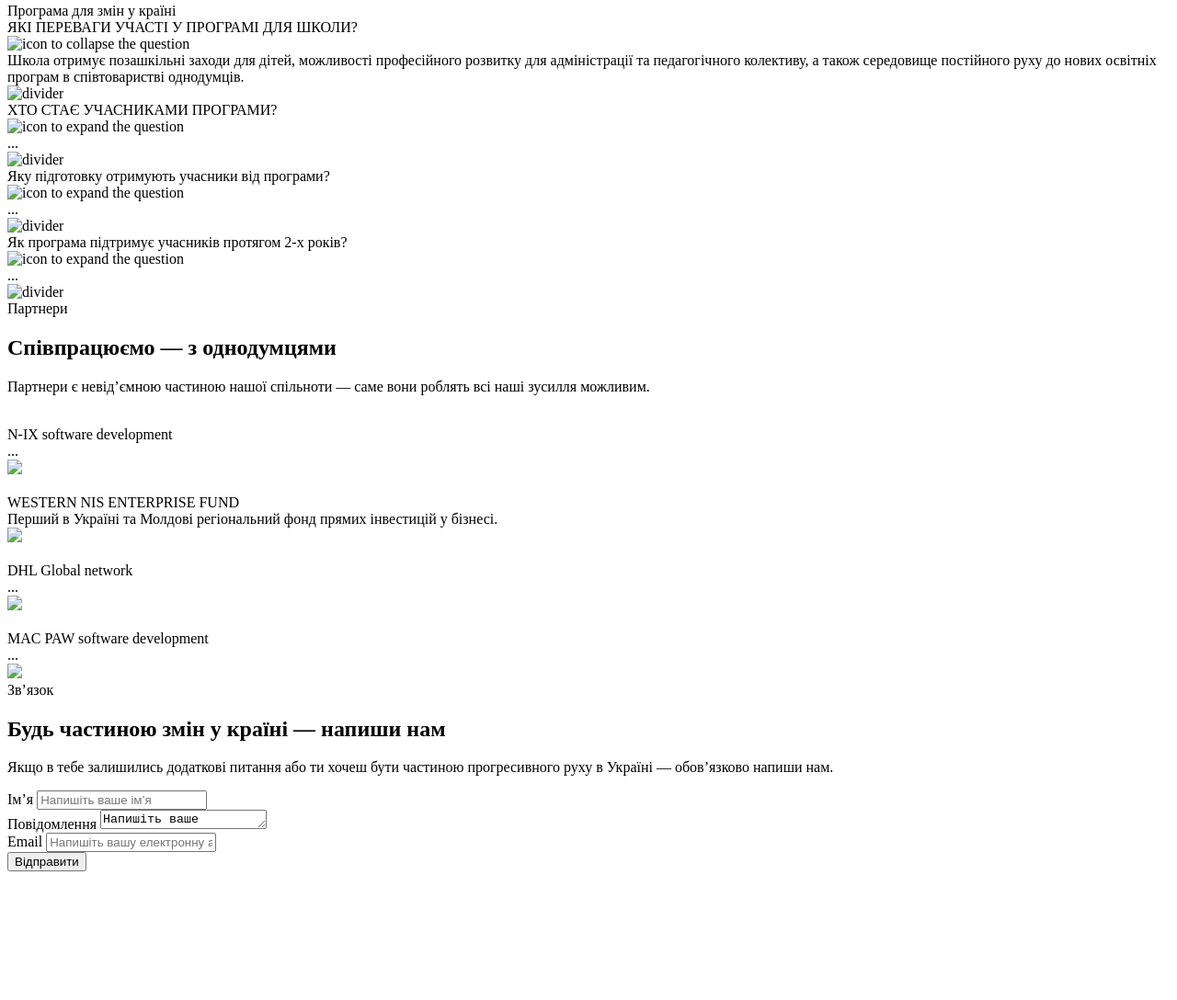
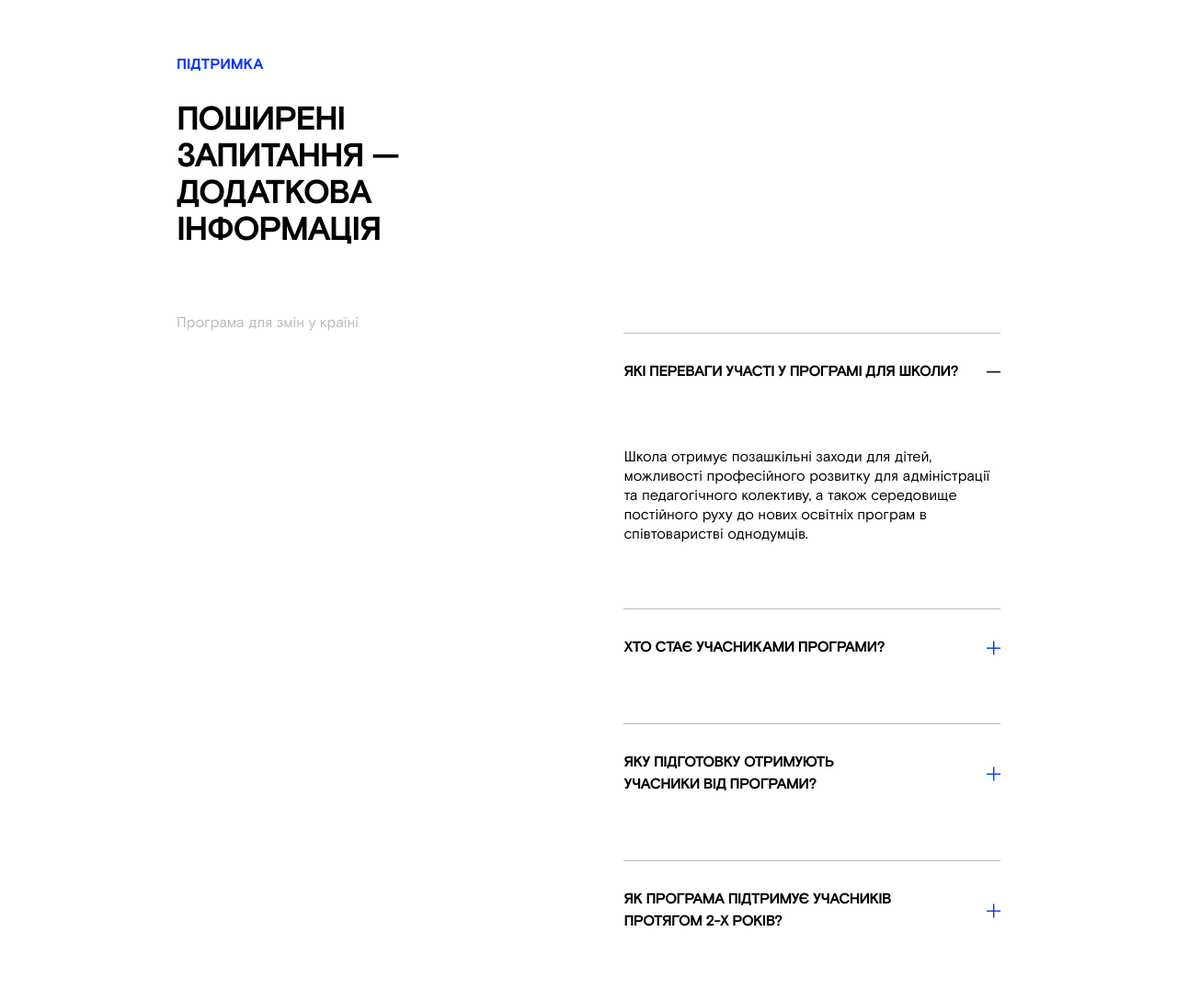
Before and after one commit to flammanatla/projector-css, a plain HTML site: page W5.2/index.html in a window 1280 px wide. Shown: the part 90-1178 px from the top of the page at 92% size. Before the commit the page ends 1046 px from the top, so only its background shows below. Drawn offline with Linux system fonts and the light colour scheme.

Commit message:
W5.2 added styles

```diff
--- a/W5.2/index.html
+++ b/W5.2/index.html
@@ -7,7 +7,7 @@
     </head>
     <body>
         <section class="section">
-            <div class="section__text section__text--left">
+            <div class="section__text">
                 <span class="section__article section__article--blue">
                     Підтримка</span>
                 <h2 class="section__header">Поширені запитання
@@ -16,76 +16,96 @@
             </div>
             <div class="faq">
                 <div class="faq__item">
-                    <div class="faq__question">ЯКІ ПЕРЕВАГИ УЧАСТІ У ПРОГРАМІ ДЛЯ ШКОЛИ?</div>
-                    <img class="faq__expanded-icon" alt="icon to collapse the question"/>
+                    <div class="faq__question">Які переваги участі у програмі для школи?
+                        <img class="faq__expanded-icon"
+                            src="img/collapse.svg"
+                            alt="icon to collapse the question"/>
+                    </div>
                     <div class="faq__answer">Школа отримує позашкільні заходи для дітей, можливості
                         професійного розвитку для адміністрації та педагогічного колективу,
                         а також середовище постійного руху до нових освітніх програм
                         в співтоваристві однодумців.</div>
                 </div>
-                <img class="faq__divider" src="/" alt="divider">
                 <div class="faq__item">
-                    <div class="faq__question">ХТО СТАЄ УЧАСНИКАМИ ПРОГРАМИ?</div>
-                    <img class="faq__collapsed-icon" alt="icon to expand the question"/>
-                    <div class="faq__answer faq__answer--hidden">...</div>
+                    <div class="faq__question">Хто стає учасниками програми?
+                        <img class="faq__collapsed-icon"
+                            src="img/expand.svg"
+                            alt="icon to expand the question"/>
                     </div>
-                <img class="faq__divider" src="/" alt="divider">
+                    <div class="faq__answer faq__answer--hidden">blah blah</div>
+                </div>
                 <div class="faq__item">
-                    <div class="faq__question">Яку підготовку отримують учасники від програми?</div>
-                    <img class="faq__collapsed-icon" alt="icon to expand the question"/>
-                    <div class="faq__answer faq__answer--hidden">...</div>
+                    <div class="faq__question">Яку підготовку отримують <br> учасники від програми?
+                        <img class="faq__collapsed-icon"
+                            src="img/expand.svg"
+                            alt="icon to expand the question"/>
                     </div>
-                <img class="faq__divider" src="/" alt="divider">
+                    <div class="faq__answer faq__answer--hidden">blah blah</div>
+                </div>
                 <div class="faq__item">
-                    <div class="faq__question">Як програма підтримує учасників протягом 2-х років?</div>
-                    <img class="faq__collapsed-icon" alt="icon to expand the question"/>
-                    <div class="faq__answer faq__answer--hidden">...</div>
+                    <div class="faq__question">Як програма підтримує учасників <br> протягом 2-х років?
+                        <img class="faq__collapsed-icon"
+                            src="img/expand.svg"
+                            alt="icon to expand the question"/>
                     </div>
-                <img class="faq__divider" src="/" alt="divider">
+                    <div class="faq__answer faq__answer--hidden">blah blah</div>
+                </div>
             </div>
         </section>
-        <section class="section section--full-page">
-            <div class="section__text section__text--left">
+        <section class="section">
+            <div class="section__text">
                 <span class="section__article section__article--blue">
                     Партнери</span>
-                <h2 class="section__header">Співпрацюємо
+                <h2 class="section__header">Співпрацюємо <br>
                     &mdash; з однодумцями</h2>
                 <p class="section__p">Партнери є невід’ємною частиною нашої
                     спільноти — саме вони роблять всі наші зусилля можливим.</p>
             </div>
+        </section>
+        <section class="section section--full-page">
             <div class="partner">
                 <div class="partner__item">
-                    <img class="partner__logo" src="" alt="">
+                    <div class="partner__container">
+                        <img class="partner__logo" src="img/nix.svg" alt="">
                         <div class="partner__name">N-IX
                             software development</div>
-                    <div class="partner__description partner__description--hidden">...</div>
+                        <div class="partner__description partner__description--hidden">Description for N-IX
+                            software development</div>
+                    </div>
                     <a class="arrow" href=""><img class="arrow__icon" src="img/arrow.svg"/></a>
                 </div>
                 <div class="partner__item">
-                    <img class="partner__logo" src="" alt="">
-                    <div class="partner__name">WESTERN NIS
+                    <div class="partner__container">
+                        <img class="partner__logo" src="img/western-nis.svg" alt="">
+                        <div class="partner__name">WESTERN NIS <br>
                             ENTERPRISE FUND</div>
-                    <div class="partner__description">Перший в Україні та Молдові регіональний
+                        <div class="partner__description partner__description--hidden">Перший в Україні та Молдові регіональний
                             фонд прямих інвестицій у бізнесі.</div>
+                    </div>
                     <a class="arrow" href=""><img class="arrow__icon" src="img/arrow.svg"/></a>
                 </div>
                 <div class="partner__item">
-                    <img class="partner__logo" src="" alt="">
+                    <div class="partner__container">
+                        <img class="partner__logo" src="img/dhl.svg" alt="">
                         <div class="partner__name">DHL Global network</div>
-                    <div class="partner__description partner__description--hidden">...</div>
+                        <div class="partner__description partner__description--hidden">Description for DHL Global network</div>
+                    </div>
                     <a class="arrow" href=""><img class="arrow__icon" src="img/arrow.svg"/></a>
                 </div>
                 <div class="partner__item">
-                    <img class="partner__logo" src="" alt="">
+                    <div class="partner__container">
+                        <img class="partner__logo" src="img/macpaw.svg" alt="">
                         <div class="partner__name">MAC PAW
                             software development</div>
-                    <div class="partner__description partner__description--hidden">...</div>
+                        <div class="partner__description partner__description--hidden">Description for MAC PAW
+                            software development</div>
+                    </div>
                     <a class="arrow" href=""><img class="arrow__icon" src="img/arrow.svg"/></a>
                 </div>
             </div>
         </section>
         <section class="section">
-            <div class="section__text section__text--left">
+            <div class="section__text">
                 <span class="section__article section__article--blue">
                     Зв’язок</span>
                 <h2 class="section__header">Будь частиною змін у країні
@@ -95,34 +115,34 @@
                 руху в Україні — обов’язково напиши нам.</p>
             </div>
             <form class="contact-form" action="result.html" method="POST">
-                <div>
-                    <label>Імʼя
+                <div class="contact-form__field">
+                    <label class="contact-form__field-name">Імʼя
                     <input
-                        class="contact-form__name"
+                        class="contact-form__input"
                         type="name"
                         name="name"
                         placeholder="Напишіть ваше ім’я"/>
                     </label>
                 </div>
-                <div>
-                    <label>Повідомлення
+                <div class="contact-form__field">
+                    <label class="contact-form__field-name">Повідомлення
                         <textarea
-                            class="contact-form__msg" rows="1"
+                            class="contact-form__input contact-form__msg" rows="1"
                             name="message">Напишіть ваше повідомлення
                         </textarea>
                     </label>
                 </div>
-                <div>
-                    <label>Email
+                <div class="contact-form__field">
+                    <label class="contact-form__field-name">E-mail
                     <input
-                        class="contact-form__email"
+                        class="contact-form__input"
                         type="email"
                         name="email"
                         placeholder="Напишіть вашу електронну адресу"/>
                     </label>
                 </div>
+            </form>
             <button class="btn">Відправити</button>
-            </form>
         </section>
     </body>
 </html>
--- a/W5.2/styles.css
+++ b/W5.2/styles.css
@@ -13,66 +13,181 @@
     font-weight: 700;
 }
 
-.section {}
+body {
+    margin: 0;
+    padding: 0;
+    font-family: 'BasisGrotesquePro';
+    font-size: 16px;
+}
 
-.section__text {}
+.section {
+    margin-top: 150px;
+    margin-left: 15vw;
+    margin-right: 15vw;
+}
 
-/*щоб змістити текстовий блок вліво на сторінці*/
-.section__text--left {}
+.section__text {
+    width: 35%;
+}
 
-.section__article {}
+.section__article {
+    text-transform: uppercase;
+    font-weight: bold;
+}
 
-.section__article--blue {}
+.section__article--blue {
+    color: #0536FC;
+}
 
-.section__header {}
+.section__header {
+    text-transform: uppercase;
+    font-weight: 700;
+    font-size: 36px;
+    line-height: 111%;
+    letter-spacing: -0.03em;
+    padding: 30px 0 70px 0;
+    margin: 0;
+}
 
-.section__motto {}
+.section__motto {
+    color: #B9B9B9;
+}
 
+.faq {
+    width: 32vw;
+    margin-left: auto;
+}
 
-.faq {}
+.faq__item {
+    border-top: 1px solid #B9B9B9;
+}
 
-.faq__item {}
+.faq__question {
+    padding: 30px 0 70px 0;
+    text-transform: uppercase;
+    font-weight: bold;
+    line-height: 150%;
+    letter-spacing: -0.03em;
+    display: flex;
+    justify-content: space-between;
+}
 
-.faq_question {}
+.faq__answer {
+    padding-bottom: 70px;
+}
 
-.faq__expanded-icon {}
+.faq__answer--hidden {
+    display: none;
+}
 
-.faq__collapsed-icon {}
+.section__p {
+    line-height: 150%;
+    opacity: 0.6;
+    padding-bottom: 100px;
+}
 
-.faq__answer {}
+.section--full-page {
+    margin: 0;
+}
 
-.faq__answer--hidden {}
+.partner {
+    display: grid;
+    grid-template-columns: 1fr 1fr 1fr 1fr;
+}
 
-.faq__divider {}
+.partner__item {
+    box-shadow: 0px 0px 1px 0px #d9d9d9 inset;
+    display: flex;
+    flex-direction: column;
+    flex: 1 1 auto;
 
+    height: 450px;
+}
 
-.section__p {}
+.partner__item:hover {
+    background-color: #0536FC;
+    color: #ffffff
+}
 
-.section--full-page {}
+.partner__container {
+    margin-top: 14%;
+    margin-left: 14%;
+    margin-right: 28%;
+}
 
-.partner { }
+.partner__logo {
+    height: 35px;
+}
 
-.partner__item {}
+.partner__name {
+    margin: 60px 0 70px 0;
+    height: 3em;
+}
 
-.partner__logo {}
+.partner__description--hidden {
+    display: none;
+}
+.partner__item:hover .partner__description--hidden {
+    display: initial;
+}
 
-.partner__name {}
+.arrow {
+    margin-left: auto;
+    margin-top: auto;
+}
 
-.partner__description {}
+.arrow__icon {
+    padding: 35px;
+    display: block;
+    background-color: #ffffff;
+}
 
-.partner__description--hidden {}
+.contact-form {
+    display: flex;
+    flex-wrap: wrap;
+    justify-content: space-between;
+    align-items: flex-end;
+}
 
-.partner__item:hover {}
+.contact-form__field {
+    padding: 25px 0;
+}
 
-.arrow {}
+.contact-form__field-name {
+    text-transform: uppercase;
+    font-weight: bold;
+    display: block;
+}
 
-.arrow__icon {}
+.contact-form__input {
+    display: block;
+    border: none;
+    border-bottom: 1px solid #737373;
+    background-color: transparent;
+    font-family: 'BasisGrotesquePro';
+    color: #C4C4C4;
+    padding-top: 20px;
+    width: 32vw;
+}
 
+.contact-form__input::placeholder {
+    font-family: 'BasisGrotesquePro';
+    font-size: 14px;
+    color: #C4C4C4;
+}
 
-.contact-form {}
+.contact-form__msg {
+    font-size: 14px;
+    color: #C4C4C4;
+}
 
-.contact-form__name {}
-
-.contact-form__msg {}
-
-.contact-form__email {}
+.btn {
+    background-color: #0536FC;
+    padding: 18px 35px;
+    margin: 100px 0 120px 0;
+    border: none;
+    font-size: 16px;
+    font-weight: 400;
+    text-transform: uppercase;
+    color: white;
+}
```
Also changed, not shown: W5.2/fonts/BasisGrotesquePro-Bold.woff (added), W5.2/fonts/BasisGrotesquePro-Bold.woff2 (added), W5.2/fonts/BasisGrotesquePro-Regular.woff (added), W5.2/fonts/BasisGrotesquePro-Regular.woff2 (added), W5.2/img/arrow.svg (added), W5.2/img/collapse.svg (added), W5.2/img/dhl.svg (added), W5.2/img/divider.jpg (added), W5.2/img/expand.svg (added), W5.2/img/macpaw.svg (added), W5.2/img/nix.svg (added), W5.2/img/rectangle.svg (added), W5.2/img/western-nis.svg (added). Lines whose indentation alone changed are shown as unchanged.
